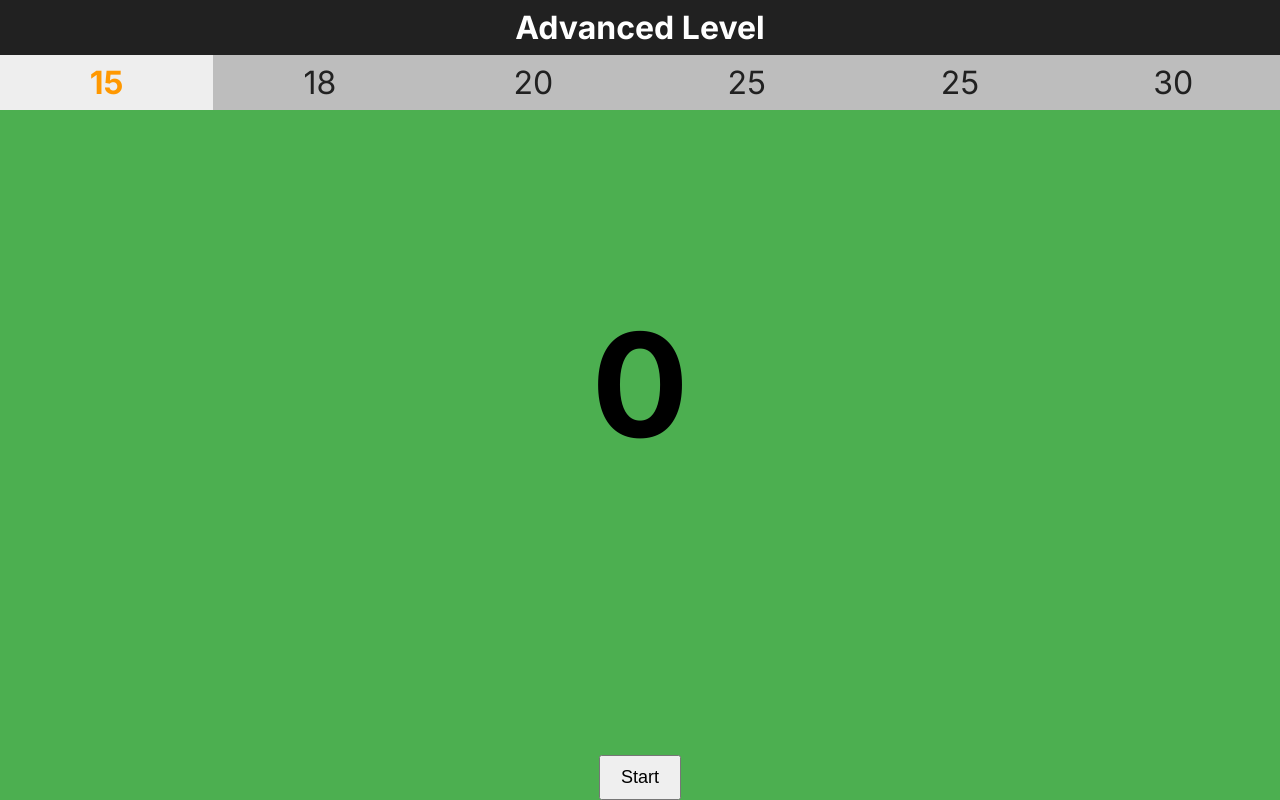
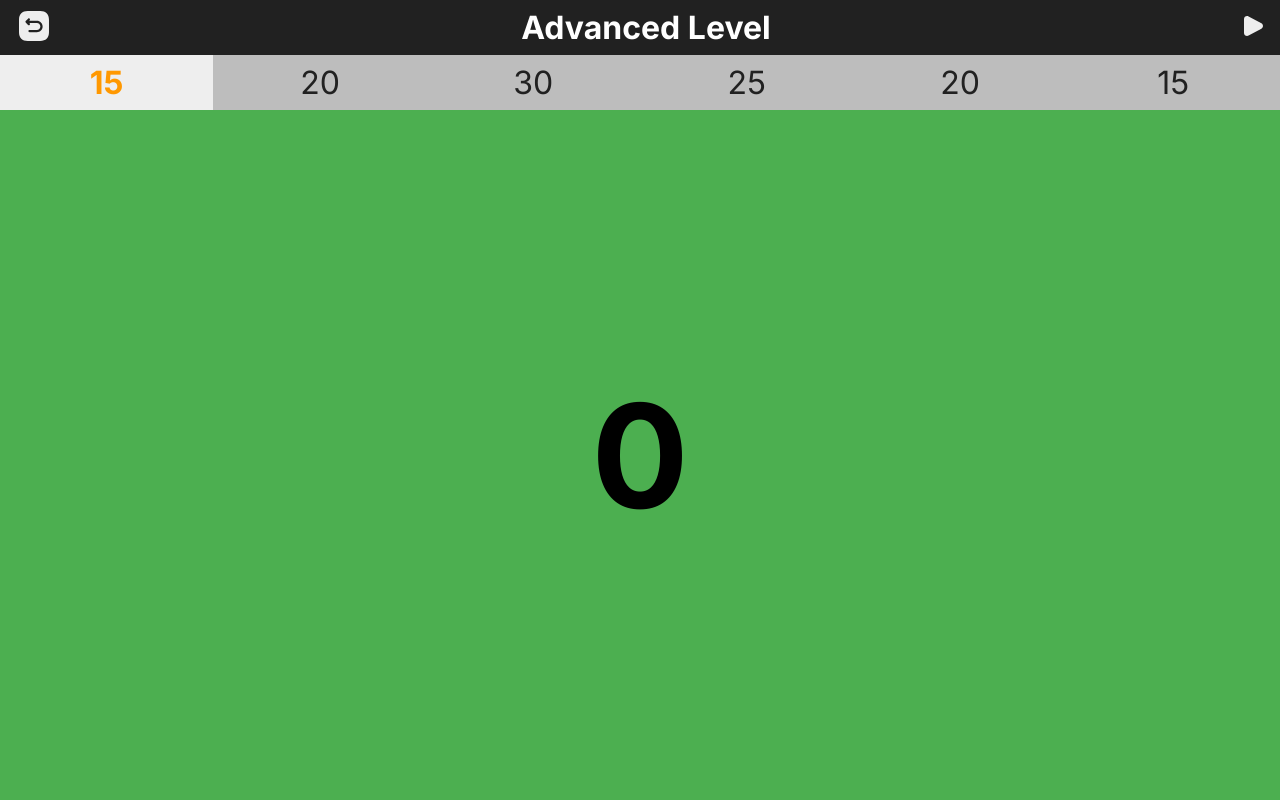
Before and after one commit to Kyrllan/push-ups, a Nuxt app: page /difficulty/advanced in a window 1280 px wide. Built offline with nearby package versions, Linux system fonts and the light colour scheme.

Commit message:
some improvements

```diff
--- a/pages/difficulty/[level].vue
+++ b/pages/difficulty/[level].vue
@@ -3,7 +3,40 @@
     <!-- Cabeçalho com o nível e as repetições -->
     <div class="header-section">
       <div class="header-title">
+        <button @click.stop="backToMain" class="header-button">
+          <svg
+            width="36px"
+            height="36px"
+            viewBox="0 0 24 24"
+            fill="none"
+            xmlns="http://www.w3.org/2000/svg"
+          >
+            <path
+              d="M16.19 2H7.81C4.17 2 2 4.17 2 7.81V16.18C2 19.83 4.17 22 7.81 22H16.18C19.82 22 21.99 19.83 21.99 16.19V7.81C22 4.17 19.83 2 16.19 2ZM13.92 16.13H9C8.59 16.13 8.25 15.79 8.25 15.38C8.25 14.97 8.59 14.63 9 14.63H13.92C15.2 14.63 16.25 13.59 16.25 12.3C16.25 11.01 15.21 9.97 13.92 9.97H8.85L9.11 10.23C9.4 10.53 9.4 11 9.1 11.3C8.95 11.45 8.76 11.52 8.57 11.52C8.38 11.52 8.19 11.45 8.04 11.3L6.47 9.72C6.18 9.43 6.18 8.95 6.47 8.66L8.04 7.09C8.33 6.8 8.81 6.8 9.1 7.09C9.39 7.38 9.39 7.86 9.1 8.15L8.77 8.48H13.92C16.03 8.48 17.75 10.2 17.75 12.31C17.75 14.42 16.03 16.13 13.92 16.13Z"
+              fill="currentColor"
+            />
+          </svg>
+        </button>
         <span>{{ levelTitle }} Level</span>
+        <button
+          class="header-button"
+          @click.stop="startCounting"
+          :disabled="isCounting || isResting"
+          :class="{ 'button-disabled': isCounting || isResting }"
+        >
+          <svg
+            width="24px"
+            height="24px"
+            viewBox="0 0 24 24"
+            fill="none"
+            xmlns="http://www.w3.org/2000/svg"
+          >
+            <path
+              d="M21.4086 9.35258C23.5305 10.5065 23.5305 13.4935 21.4086 14.6474L8.59662 21.6145C6.53435 22.736 4 21.2763 4 18.9671L4 5.0329C4 2.72368 6.53435 1.26402 8.59661 2.38548L21.4086 9.35258Z"
+              fill="currentColor"
+            />
+          </svg>
+        </button>
       </div>
       <div class="repetitions-list">
         <span
@@ -21,68 +54,53 @@
       </div>
     </div>
 
-    <!-- Seção do descanso -->
-    <div v-if="isResting">
-      <div class="timer">Rest</div>
+    <div v-if="isResting" class="counter-section">
+      <div class="timer">REST</div>
       <h2>{{ restTimeLeft }}</h2>
     </div>
 
-    <!-- Seção do contador -->
     <div v-else class="counter-section">
       <h2>{{ currentCount }}</h2>
-    </div>
-
-    <!-- Seção do botão Start -->
-    <div class="start-button-section">
-      <button @click.stop="startCounting" :disabled="isCounting || isResting">
-        Start
-      </button>
     </div>
   </div>
 </template>
 
 <script setup>
 import { ref, computed } from "vue";
-import { useRoute } from "vue-router";
+import { useRoute, useRouter } from "vue-router";
 
-// Pega a rota atual
 const route = useRoute();
+const router = useRouter();
 
-// Dados de dificuldade
 const difficulties = {
-  begginer: { title: "Beginners", repetitions: [5, 6, 7, 8], restTime: 3 },
-  easy: { title: "Easy", repetitions: [8, 10, 12, 14, 16], restTime: 60 },
-  medium: { title: "Medium", repetitions: [10, 12, 14, 16, 18], restTime: 55 },
+  begginer: { title: "Beginners", repetitions: [4, 6, 8, 10], restTime: 90 },
+  easy: { title: "Easy", repetitions: [8, 10, 12, 14, 16], restTime: 80 },
+  medium: { title: "Medium", repetitions: [10, 12, 14, 16, 18], restTime: 70 },
   intermediate: {
     title: "Intermediate",
-    repetitions: [12, 14, 16, 18, 20, 22],
-    restTime: 55,
+    repetitions: [12, 14, 16, 18, 20],
+    restTime: 65,
   },
   advanced: {
     title: "Advanced",
-    repetitions: [15, 18, 20, 25, 25, 30],
-    restTime: 50,
+    repetitions: [15, 20, 30, 25, 20, 15],
+    restTime: 55,
   },
 };
 
-// Pega o parâmetro `level` da URL
 const level = route.params.level;
 
-// Define os valores da dificuldade
 const { title: levelTitle, repetitions, restTime } = difficulties[level] || {};
 
-// Controle do índice do exercício atual
-const currentExerciseIndex = ref(0); // Alterar conforme o progresso do exercício
+const currentExerciseIndex = ref(0);
 
-// Dados do contador
-const currentCount = ref(0); // Valor do contador
-const isCounting = ref(false); // Flag para indicar se está contando
-const isResting = ref(false); // Flag para indicar se está no período de descanso
-const restTimeLeft = ref(restTime); // Tempo de descanso inicial
+const currentCount = ref(0);
+const isCounting = ref(false);
+const isResting = ref(false);
+const restTimeLeft = ref(restTime);
 
-let restInterval = null; // Intervalo para o descanso
+let restInterval = null;
 
-// Computed para determinar a classe de fundo
 const backgroundClass = computed(() => {
   if (isResting.value) {
     return "resting-background";
@@ -93,27 +111,23 @@ const backgroundClass = computed(() => {
   }
 });
 
-// Função para iniciar o contador
 const startCounting = () => {
   if (currentExerciseIndex.value < repetitions.length) {
     isCounting.value = true;
-    window.addEventListener("click", incrementCount);
+    window.addEventListener("touchstart", incrementCount);
   }
 };
 
-// Função para incrementar o contador ao tocar na tela
 const incrementCount = () => {
   if (!isCounting.value) return;
 
   currentCount.value += 1;
 
-  // Verifica se atingiu o valor atual do exercício
   if (currentCount.value >= repetitions[currentExerciseIndex.value]) {
     finishCurrentExercise();
   }
 };
 
-// Função para finalizar o exercício atual e iniciar o descanso
 const finishCurrentExercise = () => {
   isCounting.value = false;
   currentExerciseIndex.value += 1;
@@ -124,10 +138,9 @@ const finishCurrentExercise = () => {
     reset();
   }
 
-  window.removeEventListener("click", incrementCount);
+  window.removeEventListener("touchstart", incrementCount);
 };
 
-// Função para iniciar o período de descanso
 const startRestPeriod = () => {
   isResting.value = true;
   restTimeLeft.value = restTime;
@@ -138,16 +151,19 @@ const startRestPeriod = () => {
     if (restTimeLeft.value <= 0) {
       clearInterval(restInterval);
       isResting.value = false;
-      currentCount.value = 0; // Reseta o contador para o próximo exercício
+      currentCount.value = 0;
       startCounting();
     }
   }, 1000);
 };
 
-// Função para resetar o app após terminar o último exercício
 const reset = () => {
   currentCount.value = 0;
   currentExerciseIndex.value = 0;
+};
+
+const backToMain = () => {
+  router.push("/");
 };
 </script>
 
@@ -182,6 +198,8 @@ const reset = () => {
 }
 
 .header-title {
+  display: grid;
+  grid-template-columns: auto 1fr auto;
   font-size: 2rem;
   text-align: center;
   font-weight: bold;
@@ -223,21 +241,23 @@ const reset = () => {
 }
 
 .timer {
-  margin-top: 10px;
-  font-size: 20px;
-  color: red;
+  font-size: 2rem;
+  font-weight: bold;
 }
 .counter-section {
   text-align: center;
   font-size: 6rem;
-  margin-bottom: 6rem;
 }
-.start-button-section {
-  text-align: center;
-}
-button {
-  padding: 10px 20px;
-  font-size: 18px;
+
+.header-button {
+  color: #eeeeee;
+  padding: 0 1rem;
+  background-color: transparent;
+  border: none;
   cursor: pointer;
 }
+
+.button-disabled {
+  color: #757575;
+}
 </style>
--- a/pages/index.vue
+++ b/pages/index.vue
@@ -43,7 +43,7 @@
         </NuxtLink>
       </li>
       <li>
-        <NuxtLink to="/custom" class="menu-item"> Custom </NuxtLink>
+        <NuxtLink class="menu-item" disabled> Custom (Coming Soon) </NuxtLink>
       </li>
     </ul>
   </div>
```
Also changed, not shown: assets/css/back-square-svgrepo-com.svg (added).
